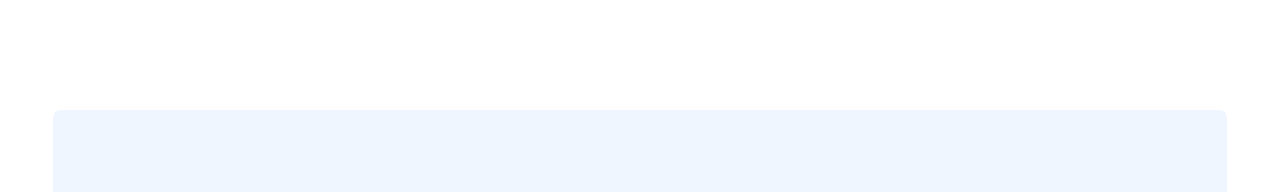
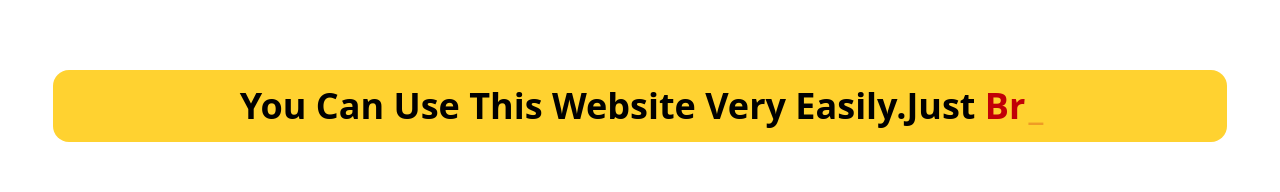
Before and after one commit to mhsumon0174/roommate-finder, a React (Vite) app: page / in a window 1280 px wide. Shown: the part 523-715 px from the top of the page. Built offline with nearby package versions, Linux system fonts and the light colour scheme; no server answers.

Commit message:
react-typewriter

```diff
--- a/package.json
+++ b/package.json
@@ -17,9 +17,9 @@
     "react-dom": "^19.1.0",
     "react-icons": "^5.5.0",
     "react-router": "^7.6.0",
+    "react-simple-typewriter": "^5.0.1",
     "react-tooltip": "^5.28.1",
     "sweetalert2": "^11.6.13",
-
     "tailwindcss": "^4.1.7"
   },
   "devDependencies": {
--- a/src/components/Home.jsx
+++ b/src/components/Home.jsx
@@ -6,6 +6,7 @@ import Loading from './Loading';
 import MySlider from './MySlider';
 import ExtraSectionOne from './ExtraSectionOne';
 import ExtraSectionTwo from './ExtraSectionTwo';
+import MyTypeWriter from './MyTypeWriter';
 
 const Home = () => {
   const {loading}=use(AuthContext)
@@ -15,6 +16,7 @@ const Home = () => {
     return (
         <div>
             <MySlider></MySlider>
+            <MyTypeWriter></MyTypeWriter>
             <FeaturedRoommate></FeaturedRoommate>
             <ExtraSectionOne></ExtraSectionOne>
             <ExtraSectionTwo></ExtraSectionTwo>
--- /dev/null
+++ b/src/components/MyTypeWriter.jsx
@@ -0,0 +1,23 @@
+import React from 'react';
+import { Typewriter } from 'react-simple-typewriter';
+
+const MyTypeWriter = () => {
+    return (
+        <div>
+            <h1 className='text-4xl font-bold text-center bg-amber-300 rounded-2xl p-4 my-10'>
+ You Can Use This Website Very Easily.Just {' '}
+                <span className='text-red-700'>
+                    <Typewriter words={['Register', 'Login', 'Post', 'Browse','And','Select Your RoomMate','Didnt Get That?','Lets Try Again']}
+            loop={Infinity}
+            cursor
+            cursorStyle='_'
+            typeSpeed={100}
+            deleteSpeed={50}
+            delaySpeed={1000}/>
+                </span>
+            </h1>
+        </div>
+    );
+};
+
+export default MyTypeWriter;
```
Also changed, not shown: 1 other file (tests, documents, lock files or other folders).
